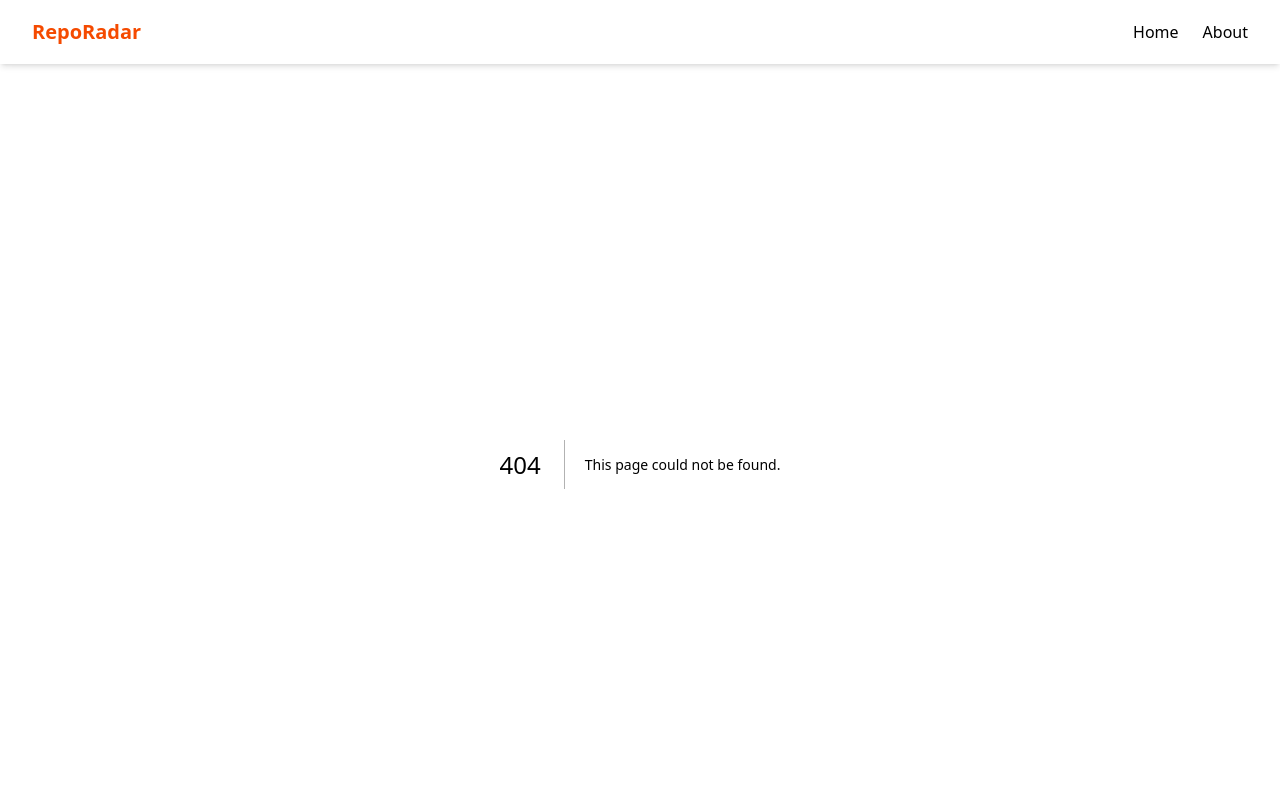
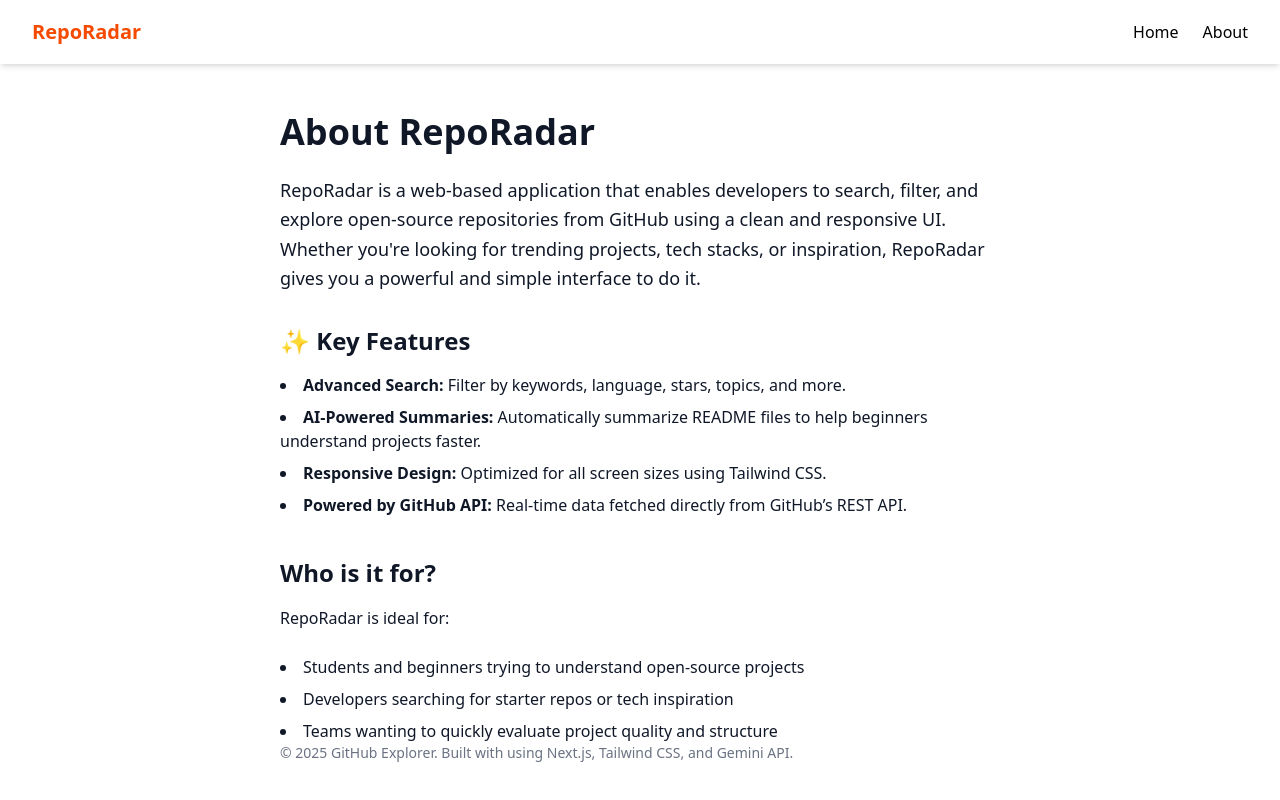
Before and after one commit to avirup-ghosal/RepoRadar, a Next.js app in the folder my-app/: page /about in a window 1280 px wide. Before the commit this address had no page. Shown: the top 800 px of the page. Built offline with nearby package versions, Linux system fonts and the light colour scheme.

Commit message:
Updated about us page

```diff
--- /dev/null
+++ b/my-app/src/app/about/page.tsx
@@ -0,0 +1,57 @@
+export const metadata = {
+  title: "About | RepoRadar",
+  description:
+    "Learn more about RepoRadar – a powerful GitHub repository explorer that uses AI to analyze and summarize projects for developers.",
+};
+
+
+const AboutPage=()=> {
+  return (
+    <main className="max-w-3xl mx-auto px-6 py-12 text-gray-900 dark:text-white">
+      <h1 className="text-4xl font-bold mb-6">About RepoRadar</h1>
+
+      <p className="text-lg mb-6 leading-relaxed">
+        RepoRadar is a web-based application that enables developers to
+        search, filter, and explore open-source repositories from GitHub using
+        a clean and responsive UI. Whether you're looking for trending
+        projects, tech stacks, or inspiration, RepoRadar gives you a
+        powerful and simple interface to do it.
+      </p>
+
+      <h2 className="text-2xl font-semibold mt-8 mb-4">✨ Key Features</h2>
+      <ul className="list-disc list-inside space-y-2 text-base">
+        <li>
+           <strong>Advanced Search:</strong> Filter by keywords, language,
+          stars, topics, and more.
+        </li>
+        <li>
+           <strong>AI-Powered Summaries:</strong> Automatically summarize
+          README files to help beginners understand projects faster.
+        </li>
+        <li>
+           <strong>Responsive Design:</strong> Optimized for all screen sizes using Tailwind CSS.
+        </li>
+        <li>
+           <strong>Powered by GitHub API:</strong> Real-time data fetched directly from GitHub’s REST API.
+        </li>
+      </ul>
+
+      <h2 className="text-2xl font-semibold mt-10 mb-4">Who is it for?</h2>
+      <p className="text-base leading-relaxed mb-6">
+        RepoRadar is ideal for:
+      </p>
+      <ul className="list-disc list-inside space-y-2 text-base">
+        <li>Students and beginners trying to understand open-source projects</li>
+        <li>Developers searching for starter repos or tech inspiration</li>
+        <li>Teams wanting to quickly evaluate project quality and structure</li>
+      </ul>
+
+
+      <p className="text-sm text-gray-500 dark:text-gray-400">
+        &copy; {new Date().getFullYear()} GitHub Explorer. Built with using
+        Next.js, Tailwind CSS, and Gemini API.
+      </p>
+    </main>
+  );
+}
+export default AboutPage;
```
